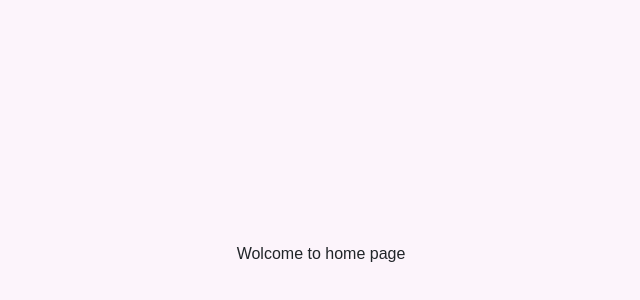
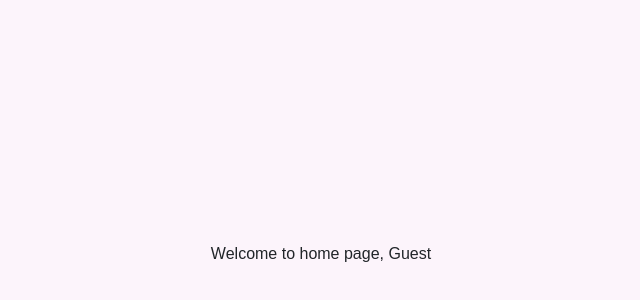
Before and after one commit to limberjhonathan/Login-and-Registration, a React (Create React App) app in the folder frontend/: page /home in a window 1280 px wide. Shown: the part 146-446 px from the top of the page, without its empty margins (319-959 px from the left). Built offline with nearby package versions, Linux system fonts and the light colour scheme.

Commit message:
Login e registro com o nome

```diff
--- a/frontend/package.json
+++ b/frontend/package.json
@@ -8,6 +8,7 @@
     "@testing-library/user-event": "^13.5.0",
     "axios": "^1.7.2",
     "bootstrap": "^5.3.3",
+    "nodemon": "^3.1.4",
     "react": "^18.3.1",
     "react-dom": "^18.3.1",
     "react-router-dom": "^6.25.1",
--- a/frontend/src/Home.js
+++ b/frontend/src/Home.js
@@ -1,7 +1,11 @@
 import React from "react";
+import { useLocation } from "react-router-dom";
 
-export default function Home(){
-    return(
-        <div>Wolcome to home page</div>
-    )
+export default function Home() {
+  const location = useLocation();
+  const username = location.state?.username || 'Guest';
+
+  return (
+    <div>Welcome to home page, {username}</div>
+  );
 }
--- a/frontend/src/LoginRegister.js
+++ b/frontend/src/LoginRegister.js
@@ -12,7 +12,7 @@ export default function LoginRegister() {
     event.preventDefault();
     axios.post("http://localhost:3000/register", { username, email, password })
       .then(res => {
-        navigate("/home");
+        navigate("/home", { state: { username } });
       })
       .catch(err => console.log(err));
   }
@@ -27,7 +27,8 @@ export default function LoginRegister() {
     axios.post("http://localhost:3000/login", values)
     .then(res => {
       if(res.data.Status === "Success"){
-        navigate("/home")
+        const username = res.data.username;
+        navigate("/home", { state: { username } })
       }else{
         alert(res.data.Error)
       }
```
Also changed, not shown: 2 other files (tests, documents, lock files or other folders).
